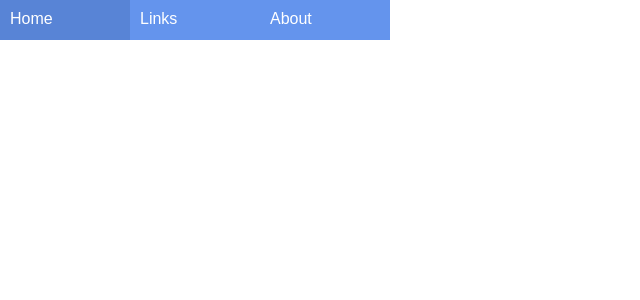
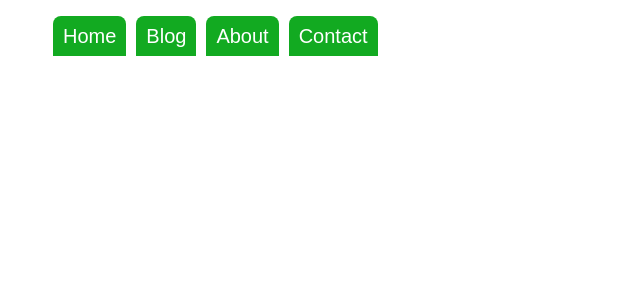
Before and after one commit to nicobartello1/user-name-cc.github.io, a Jekyll site: the page NavigationBar/index.html, which Jekyll copies as it is, in a window 1280 px wide. Shown: the top 300 px of the page, without its empty margins (0-640 px from the left). Built offline with Jekyll 4.4.1, drawn with Linux system fonts in a browser that asks for light colours.

Commit message:
Update index.html

```diff
--- a/NavigationBar/index.html
+++ b/NavigationBar/index.html
@@ -1,26 +1,42 @@
 <!DOCTYPE html>
 <html>
     <head>
-        <title>MenuBar</title>
-        <link rel="stylesheet" type="text/css" href="style.css">
+        <title>Navigation Tab</title>
+        <style>
+            header#page_header nav ul li{
+                list-style: none;
+            }
+
+            a{
+                text-decoration: none;
+                float: left;
+                height: 40px;
+                line-height: 40px;
+                padding: 0 10px;
+                margin: 0 5px;
+                border-top-left-radius: 8px;
+                border-top-right-radius: 8px;
+                background-color: #12aa21;
+                font-size: 20px;
+                color: #ffffff;
+                font-family: arial, verdana, sans-serif;
+            }
+
+            a:hover{
+                background-color: #432234;
+            }
+        </style>
     </head>
     <body>
-        <!-- create an unordered list for menu bar-->
-        <!-- create list item for different links -->
-        <!-- you can replace # with the required links-->
-        <!-- to create submenu we will create another ul-->
-        <!-- then we will create li for submenu links-->
-        <ul id="menubar">
-            <li><a href="#">Home</a></li>
-            <li>
-                <a href="#">Links</a>
-                <ul id="linklist">
-                    <li><a href="#">youtube.com/yusufshakeel</a></li>
-                    <li><a href="#">facebook.com/yusufshakeel</a></li>
-                    <li><a href="#">plus.google.com/+YusufShakeel</a></li>
+        <header id="page_header">
+            <nav>
+                <ul>
+                    <li><a href="#">Home</a></li>
+                    <li><a href="#">Blog</a></li>
+                    <li><a href="#">About</a></li>
+                    <li><a href="#">Contact</a></li>
                 </ul>
-            </li>
-            <li><a href="#">About</a></li>
-        </ul>
+            </nav>
+        </header>
     </body>
 </html>
```
